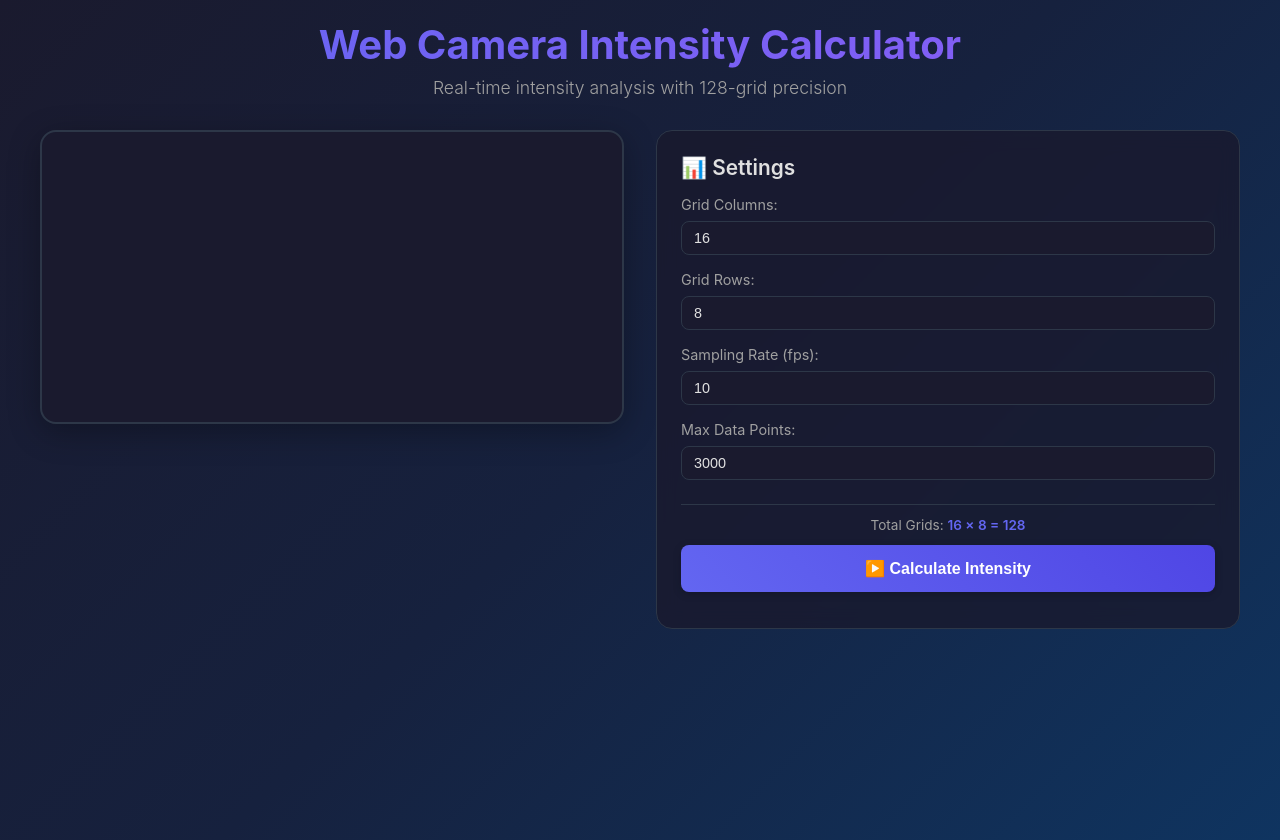
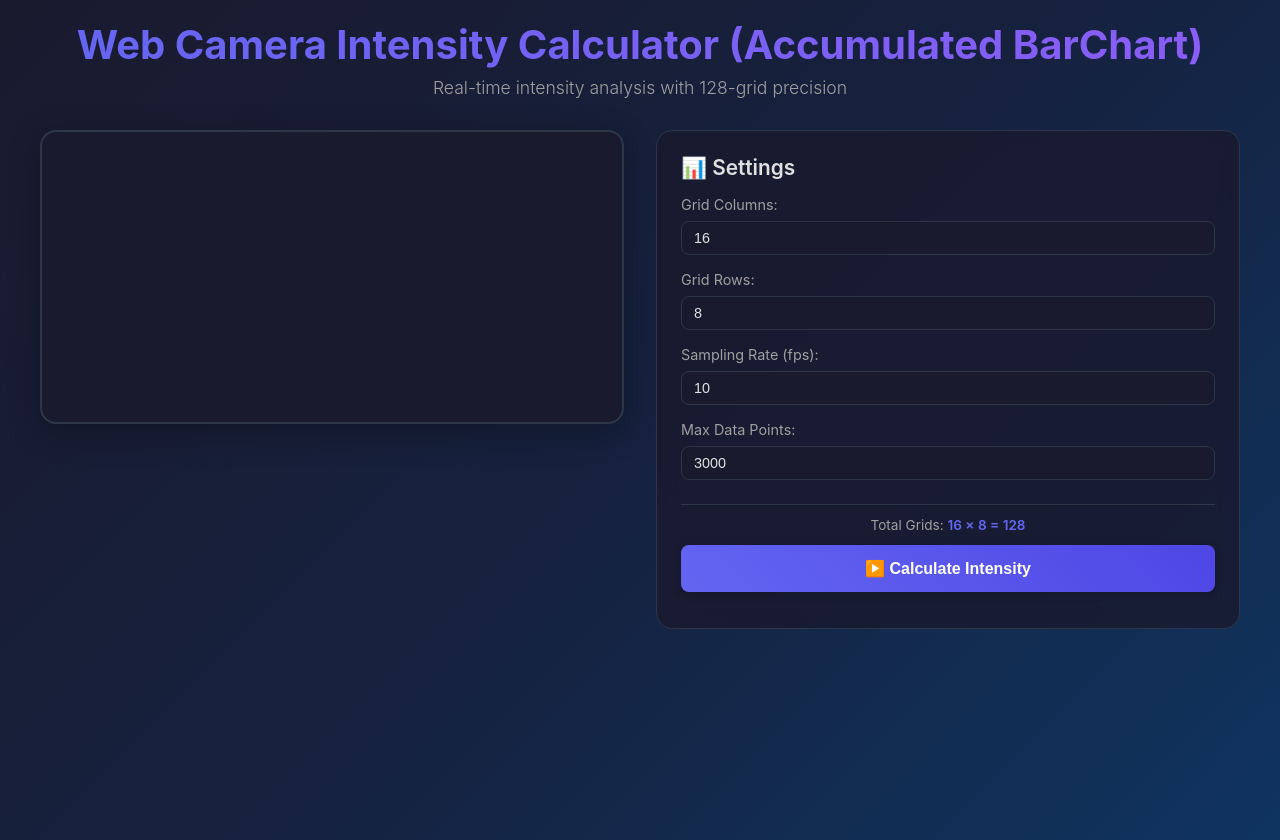
Before and after one commit to ranjith-1509/synapsis-intensity-calculator, a React (Create React App) app: page / in a window 1280 px wide. Built offline with nearby package versions, Linux system fonts and the light colour scheme; no server answers.

Commit message:
Naming changes for identification of chart

```diff
--- a/src/Components/Opencamera.js
+++ b/src/Components/Opencamera.js
@@ -215,7 +215,7 @@ console.log("hi");
             WebkitTextFillColor: "transparent",
             backgroundClip: "text"
           }}>
-            Web Camera Intensity Calculator
+            Web Camera Intensity Calculator (Accumulated BarChart)
           </h1>
           <p style={{
             margin: 0,
```
